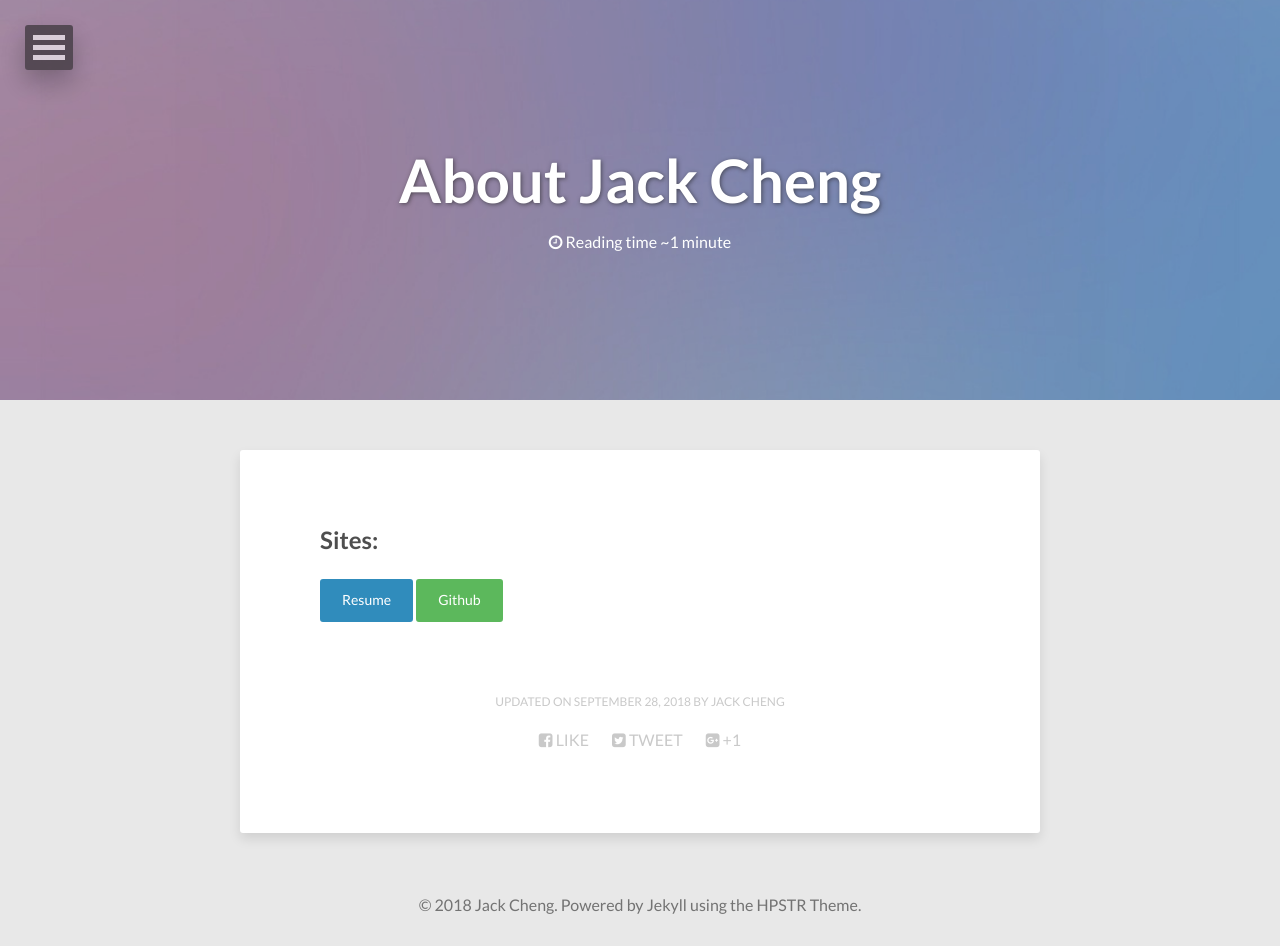
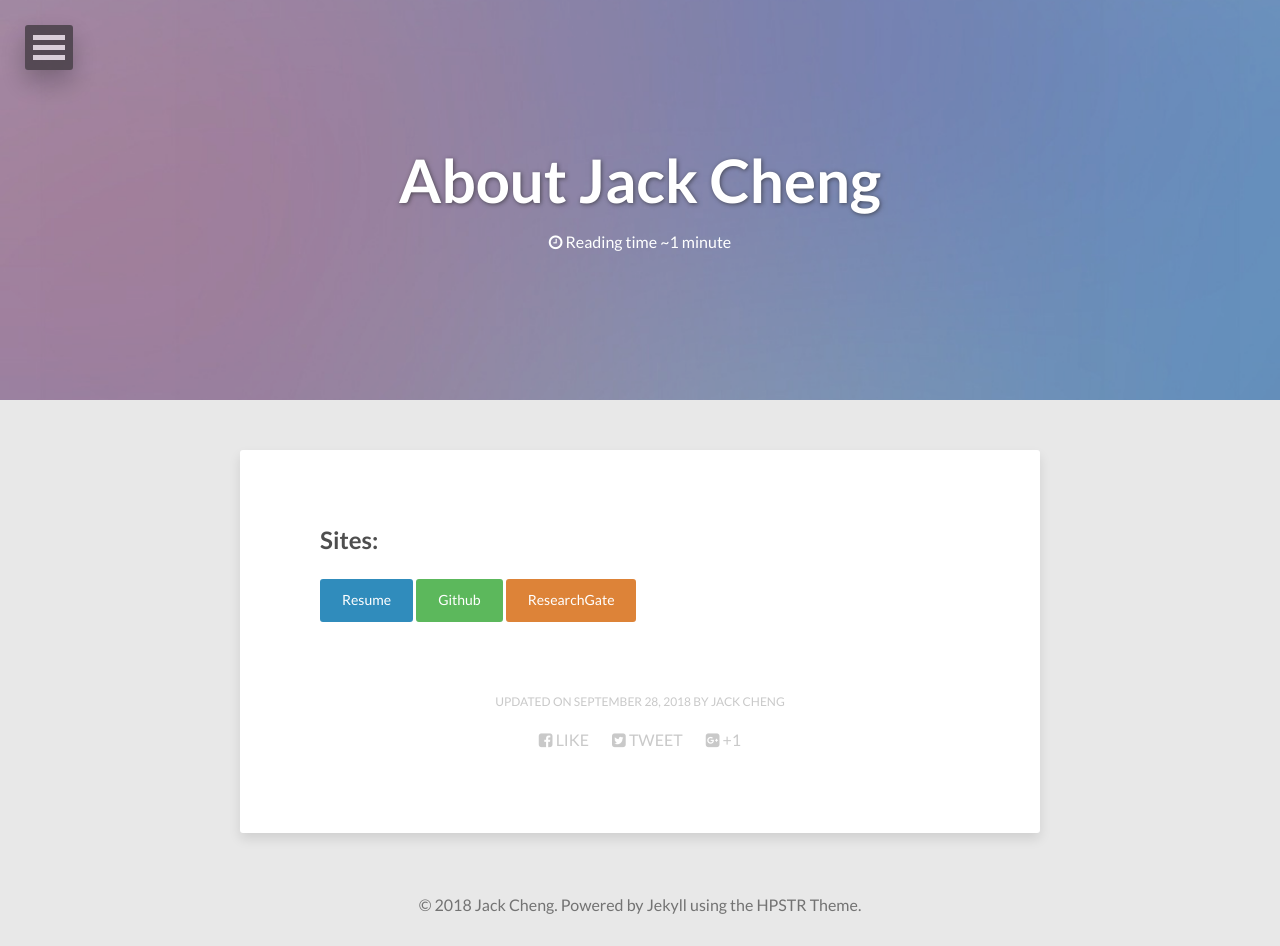
Before and after one commit to smallGum/smallGum.github.io, a Jekyll site: the page built from about/index.md, in a window 1280 px wide. Built offline with Jekyll 4.4.1, drawn with Linux system fonts in a browser that asks for light colours; nearby versions of some CDN libraries.

Commit message:
add my ResearchGate info to about/index.md

```diff
--- a/about/index.md
+++ b/about/index.md
@@ -9,4 +9,4 @@ modified: 2018-09-28
 
 ## Sites:
 
-<div markdown="0"><a href="{{ site.url }}/resume/cv.html" class="btn btn-info">Resume</a> <a href="https://github.com/smallGum" class="btn btn-success">Github</a></div>
+<div markdown="0"><a href="{{ site.url }}/resume/cv.html" class="btn btn-info">Resume</a> <a href="https://github.com/smallGum" class="btn btn-success">Github</a> <a href="https://www.researchgate.net/profile/Jiezhu_Cheng" class="btn btn-warning">ResearchGate</a></div>
```
